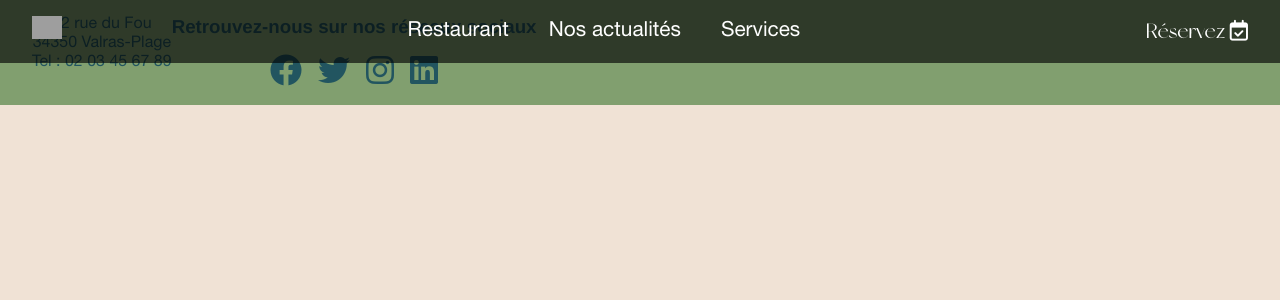
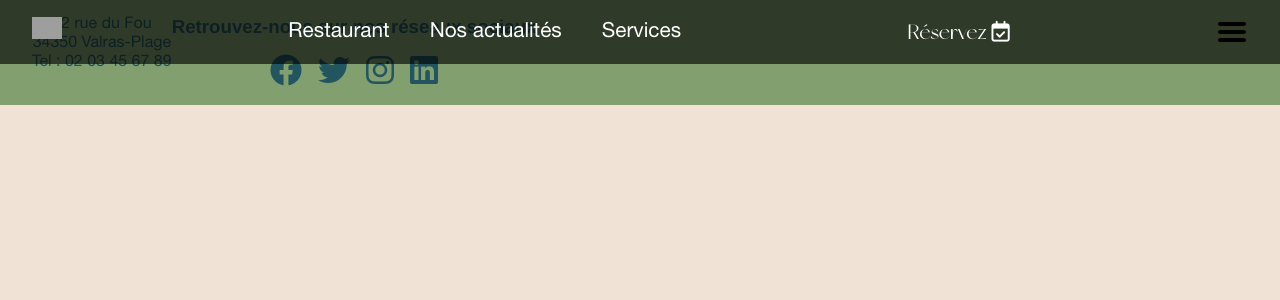
Before and after one commit to lclhugo/mspr-paillote-du-soleil, a Symfony app: template templates/base.html.twig in a window 1280 px wide. Shown: the top 300 px of the page. Run offline with Twig, Linux system fonts and the light colour scheme; the template is opened without the code that fills it, so the values that code supplies are empty; some libraries are stand-ins or nearby versions; grey boxes are pictures that could not be loaded.

Commit message:
nav menu and burger menu

```diff
--- a/assets/css/pages/_home.scss
+++ b/assets/css/pages/_home.scss
@@ -48,6 +48,26 @@ nav {
     padding: 0 20px;
   }
 }
+.nav-menu-mobile {
+  display: flex;
+  flex-direction: column;
+}
+  .menu-mobile {
+    display: none;
+}
+  .menu-mobile.active {
+   display: block;
+   position: absolute;
+   top: 70px;
+   right: 2%;
+   background-color:rgba(0, 0, 0, 0.632);
+   width: 180px;
+}
+  .burger-button {
+    max-width: 32px;
+    margin: auto;
+  }
+
 
 .hero-section {
   min-height: 100vh;
--- a/public/css/style.css
+++ b/public/css/style.css
@@ -74,6 +74,29 @@ nav .nav-menu {
 }
 nav .dropdown {
   padding: 0 20px;
+}
+
+.nav-menu-mobile {
+  display: flex;
+  flex-direction: column;
+}
+
+.menu-mobile {
+  display: none;
+}
+
+.menu-mobile.active {
+  display: block;
+  position: absolute;
+  top: 70px;
+  right: 2%;
+  background-color: rgba(0, 0, 0, 0.632);
+  width: 180px;
+}
+
+.burger-button {
+  max-width: 32px;
+  margin: auto;
 }
 
 .hero-section {
--- a/templates/partials/navbar.html.twig
+++ b/templates/partials/navbar.html.twig
@@ -3,8 +3,11 @@
 <script>
   $(document).ready(function() {
     $('.dropdown-toggle').click(function(e) {
-      e.preventDefault();
       $(this).children().toggleClass('active');
+      console.log("hello");
+    });
+    $('.burger-button').click(function(e) {
+      $('.menu-mobile').toggleClass('active');
       console.log("hello");
     });
   });
@@ -35,7 +38,7 @@
         <ul class="dropdown-menu">
           <li><a href="#">Plage privée</a></li>
           <li><a href="#">Evènements</a></li>
-          <li><a href="#">Activités touristiques</a></li>
+          <li><a href="{{ path('app_activities') }}">Activités touristiques</a></li>
         </ul>
         </span>
         </div>
@@ -43,5 +46,15 @@
     <a href="#" class="book" id="desktop-mobile">
       Réservez <i class="fa-regular fa-calendar-check"></i>
     </a>
+    <div class="nav-menu-mobile">
+    <img src="{{ asset("images/burger_icon.svg") }}" class="burger-button" alt="burger-menu"/>
+<div class="menu-mobile">
+<ul>
+ <li class="">Restaurant</li>
+  <li class="">Nos actus</li>
+   <li class="">Services</li>
+</ul>
+</div>
+     </div>
   </nav>
 </header>
```
Also changed, not shown: public/images/burger_icon.svg (added), 1 other file.
